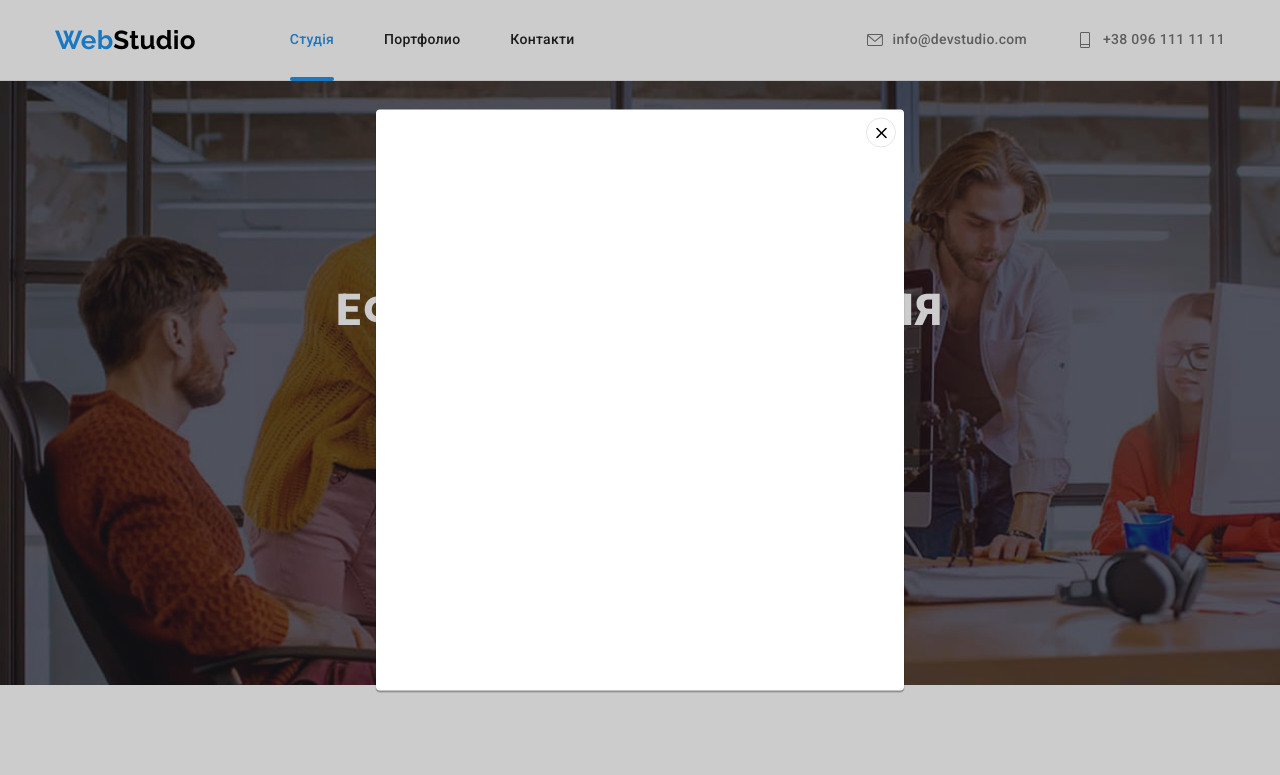
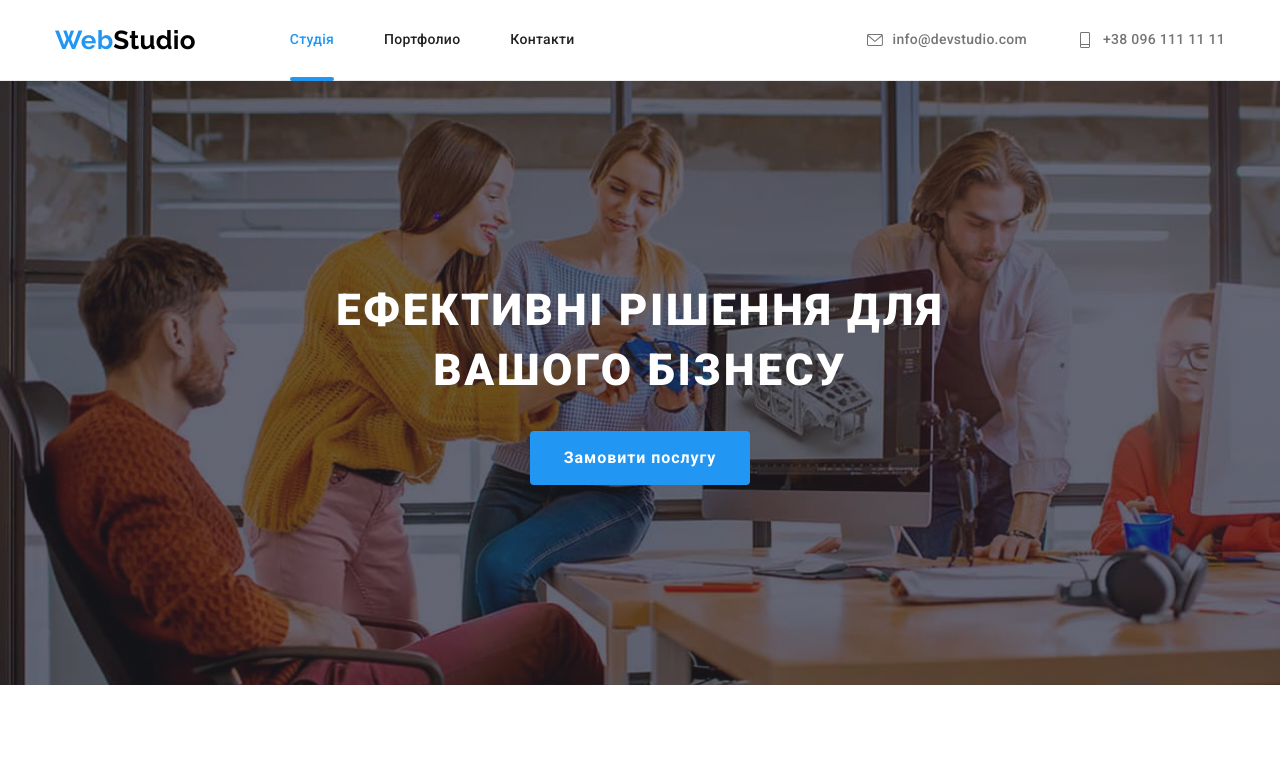
Before and after one commit to Eduard-Poliakov/goit-markup-hw-05, a plain HTML site: page index.html in a window 1280 px wide. Shown: the top 775 px of the page. Drawn offline with nearby package versions, Linux system fonts and the light colour scheme.

Commit message:
Виправляє модальне вікно

```diff
--- a/index.html
+++ b/index.html
@@ -56,7 +56,7 @@
         <section class="hero">
             <div class="container-hero">
                 <h1 class="hero-header">Ефективні рішення для <br> вашого бізнесу</h1>
-                <button class="hero-button basic-button data-modal-open" type="button">Замовити послугу</button>
+                <button class="hero-button basic-button" type="button" data-modal-open>Замовити послугу</button>
             </div>
         </section>
         <!--Переваги-->
@@ -417,9 +417,9 @@
 
         </div>
     </Footer>
-    <div class="backdrop data-modal">
+    <div class="backdrop is-hidden" data-modal>
         <div class="modal">
-            <button class="close-modal data-modal-close" type="button">
+            <button class="close-modal" type="button" data-modal-close>
                 <svg class="icon-close">
                     <use href="./images/icons.svg#icon-close"></use>
                 </svg>
```
